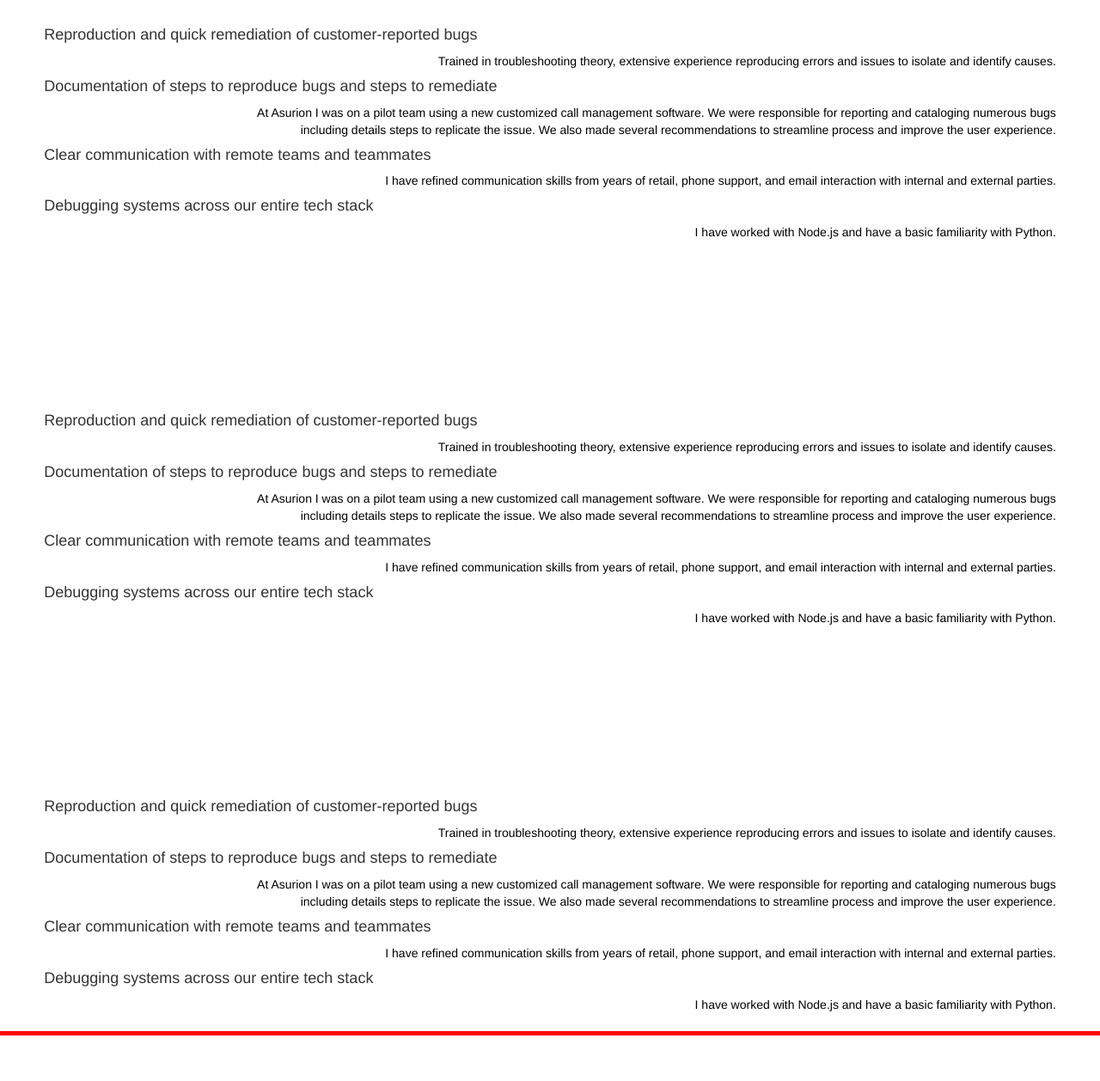
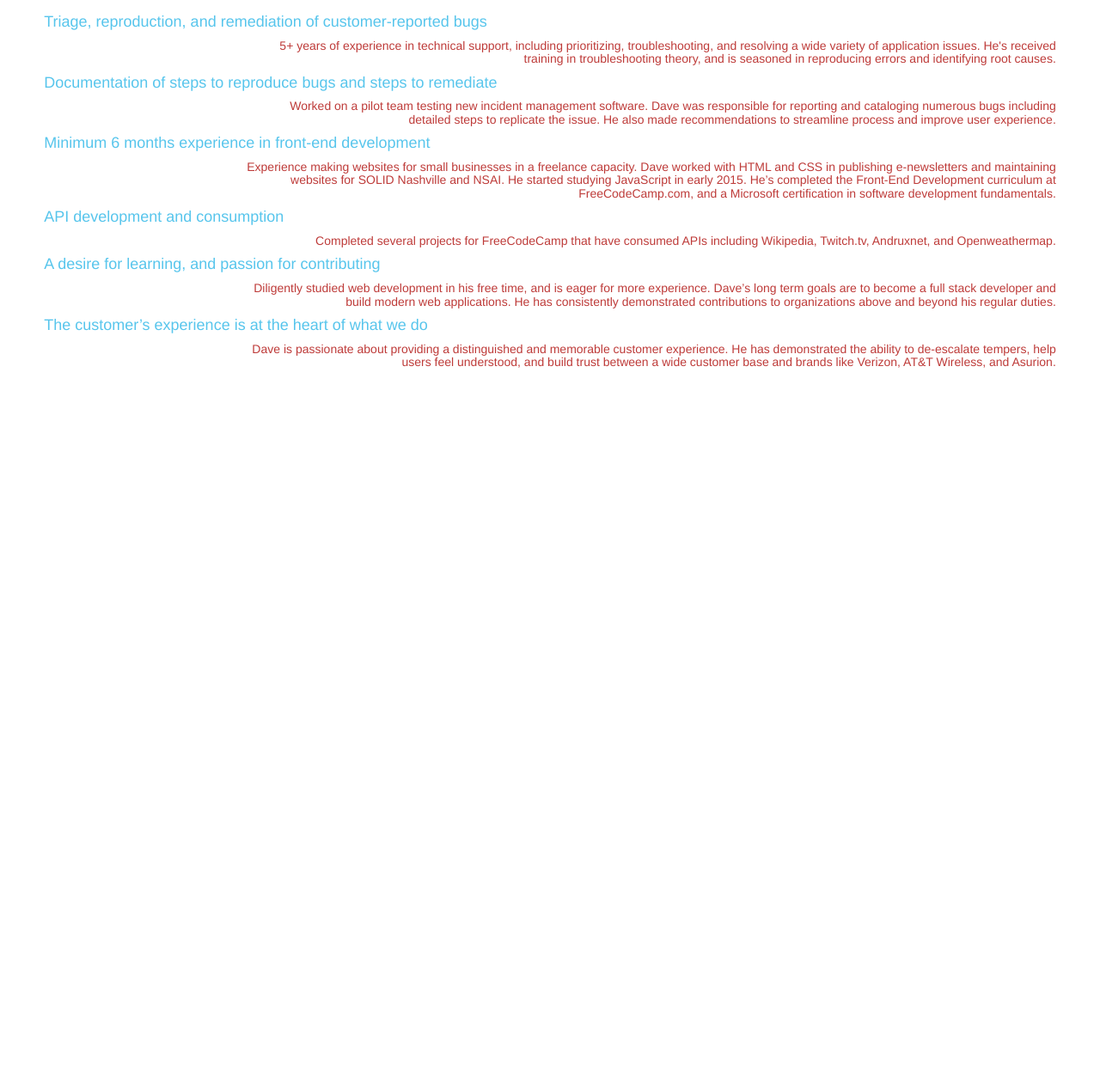
Before and after one commit to davi3blu3/davi3blu3.github.io, a plain HTML site: page index.html in a window 1280 px wide. Shown: the part 169-1427 px from the top of the page at 86% size. Drawn offline with nearby package versions, Linux system fonts and the light colour scheme.

Commit message:
rewrote reasons section, style update

```diff
--- a/index.html
+++ b/index.html
@@ -18,7 +18,7 @@
     <section id="match">
 
         <h2 id="headline">It's a Match!</h2>
-        <p id="tagline">Emma and Dave are a great fit.</p>
+        <p id="tagline">I think I could greatly contribute to the Emma team,<br>and I would love to interview with you!</p>
         <div class="row">
             <div class="col-xs-6">
                 <img class="emma"src="img/emma_logo_200.png" width="100" alt="Emma Inc. Logo"/>
@@ -31,73 +31,40 @@
             </div>
         </div>
 
-        <div class="action-btn">Set Up An Interview</div>
-        <div class="action-btn">See My LinkedIn Profile</div>
-        <div class="action-btn">Check Out My GitHub</div>
+        <div class="action-btn">Email Me</div>
+        <div class="action-btn">LinkedIn</div>
+        <div class="action-btn">GitHub</div>
     </section>
 
     <section id="reasons">
-        <h4 class="left">Reproduction and quick remediation of customer-reported bugs</h4>
-        <p class="right">Trained in troubleshooting theory, extensive experience reproducing errors and issues to isolate and identify causes.</p>
+        <h4 class="left">Triage, reproduction, and remediation of customer-reported bugs</h4>
+
+        <h5 class="right">5+ years of experience in technical support, including prioritizing, troubleshooting, and resolving a wide variety of application issues. He's received training in troubleshooting theory, and is seasoned in reproducing errors and identifying root causes.</h5>
 
         <h4 class="left">Documentation of steps to reproduce bugs and steps to remediate</h4>
-        <p class="right">At Asurion I was on a pilot team using a new customized call management software. We were responsible for reporting and cataloging numerous bugs including details steps to replicate the issue. We also made several recommendations to streamline process and improve the user experience.</p>
 
-        <h4 class="left">Clear communication with remote teams and teammates</h4>
-        <p class="right">I have refined communication skills from years of retail, phone support, and email interaction with internal and external parties.</p>
+        <h5 class="right">Worked on a pilot team testing new incident management software. Dave was responsible for reporting and cataloging numerous bugs including detailed steps to replicate the issue. He also made recommendations to streamline process and improve user experience.</h5>
 
-        <h4 class="left">Debugging systems across our entire tech stack </h4>
-        <p class="right">I have worked with Node.js and have a basic familiarity with Python.</p>
+        <h4 class="left">Minimum 6 months experience in front-end development</h4>
+
+        <h5 class="right">Experience making websites for small businesses in a freelance capacity. Dave worked with HTML and CSS in publishing e-newsletters and maintaining websites for SOLID Nashville and NSAI.  He started studying JavaScript in early 2015.  He’s completed the Front-End Development curriculum at FreeCodeCamp.com, and a Microsoft certification in software development fundamentals.</h5>
+
+        <h4 class="left">API development and consumption</h4>
+
+        <h5 class="right">Completed several projects for FreeCodeCamp that have consumed APIs including Wikipedia, Twitch.tv, Andruxnet, and Openweathermap.</h5>
+
+        <h4 class="left">A desire for learning, and passion for contributing</h4>
+
+        <h5 class="right">Diligently studied web development in his free time, and is eager for more experience. Dave’s long term goals are to become a full stack developer and build modern web applications. He has consistently demonstrated contributions to organizations above and beyond his regular duties.</h5>
+
+        <h4 class="left">The customer’s experience is at the heart of what we do</h4>
+
+        <h5 class="right">Dave is passionate about providing a distinguished and memorable customer experience.  He has demonstrated the ability to de-escalate tempers, help users feel understood, and build trust between a wide customer base and brands like Verizon, AT&amp;T Wireless, and Asurion.</h5>
+
     </section>
 
-    <section id="reasons">
-        <h4 class="left">Reproduction and quick remediation of customer-reported bugs</h4>
-        <p class="right">Trained in troubleshooting theory, extensive experience reproducing errors and issues to isolate and identify causes.</p>
-
-        <h4 class="left">Documentation of steps to reproduce bugs and steps to remediate</h4>
-        <p class="right">At Asurion I was on a pilot team using a new customized call management software. We were responsible for reporting and cataloging numerous bugs including details steps to replicate the issue. We also made several recommendations to streamline process and improve the user experience.</p>
-
-        <h4 class="left">Clear communication with remote teams and teammates</h4>
-        <p class="right">I have refined communication skills from years of retail, phone support, and email interaction with internal and external parties.</p>
-
-        <h4 class="left">Debugging systems across our entire tech stack </h4>
-        <p class="right">I have worked with Node.js and have a basic familiarity with Python.</p>
-    </section>
-
-    <section id="reasons">
-        <h4 class="left">Reproduction and quick remediation of customer-reported bugs</h4>
-        <p class="right">Trained in troubleshooting theory, extensive experience reproducing errors and issues to isolate and identify causes.</p>
-
-        <h4 class="left">Documentation of steps to reproduce bugs and steps to remediate</h4>
-        <p class="right">At Asurion I was on a pilot team using a new customized call management software. We were responsible for reporting and cataloging numerous bugs including details steps to replicate the issue. We also made several recommendations to streamline process and improve the user experience.</p>
-
-        <h4 class="left">Clear communication with remote teams and teammates</h4>
-        <p class="right">I have refined communication skills from years of retail, phone support, and email interaction with internal and external parties.</p>
-
-        <h4 class="left">Debugging systems across our entire tech stack </h4>
-        <p class="right">I have worked with Node.js and have a basic familiarity with Python.</p>
-    </section>
-
-    <hr id="trigger">
-
-    <section id="reasons">
-        <h4 class="left">Reproduction and quick remediation of customer-reported bugs</h4>
-        <p class="right">Trained in troubleshooting theory, extensive experience reproducing errors and issues to isolate and identify causes.</p>
-
-        <h4 class="left">Documentation of steps to reproduce bugs and steps to remediate</h4>
-        <p class="right">At Asurion I was on a pilot team using a new customized call management software. We were responsible for reporting and cataloging numerous bugs including details steps to replicate the issue. We also made several recommendations to streamline process and improve the user experience.</p>
-
-        <h4 class="left">Clear communication with remote teams and teammates</h4>
-        <p class="right">I have refined communication skills from years of retail, phone support, and email interaction with internal and external parties.</p>
-
-        <h4 class="left">Debugging systems across our entire tech stack </h4>
-        <p class="right">I have worked with Node.js and have a basic familiarity with Python.</p>
-    </section>
-
-
-
-
-
+    <!-- Triggers jquery header transition and provides space to scroll-->
+    <section id="btm-spacer"></section>
 
     <script src="https://code.jquery.com/jquery-1.12.0.min.js"></script>
     <script src="scripts/main.js"></script>
--- a/scripts/main.js
+++ b/scripts/main.js
@@ -1,8 +1,8 @@
 $(document).ready(function(){
 
 	// Variables
-	var targetScroll = 1316 // 1458 (hr .position().top) - 185 (header height)
-
+	var targetScroll = $('#btm-spacer').position().top - 185 // - 185 (header height)
+	console.log(targetScroll);
 	// Scroll event listener
 	$(window).scroll(function() {
 		// When bottom of header reaches target point
@@ -18,7 +18,7 @@ $(document).ready(function(){
 				$('.action-btn').show('slow');
 			}
 		} else {
-			// Revert changes
+			// Revert changes if col div is missing
 			if ( $('img').parent().attr('class') === "row" ) {
 
 				$('.emma').wrapAll('<div class="col-xs-6">');
--- a/styles/main.css
+++ b/styles/main.css
@@ -45,6 +45,14 @@ section {
     display: inline-block;
 }
 
+h2.emma, h2.dave {
+    font-size: 24px;
+}
+
+img.emma, img.dave {
+    margin: 10px 10px 0 10px;
+}
+
 .action-btn{
     width: 275px;
     margin: 15px auto;
@@ -70,23 +78,21 @@ section {
 #reasons {
     width: 92%;
     margin: 0 auto;
-    margin-top: 200px;
+    margin-top: 185px;
 }
 
 #reasons .left {
     text-align: left;
-    color: #333;
+    color: #57C5EC;
     margin-right: 20%;
 }
 
 #reasons .right {
     text-align: right;
-    color: #000;
+    color: #BE3B39;
     margin-left: 20%;
 }
 
-hr {
-    width: 100%;
-    height: 5px;
-    background-color: red;
+#btm-spacer {
+    height: 120vh;
 }
```
